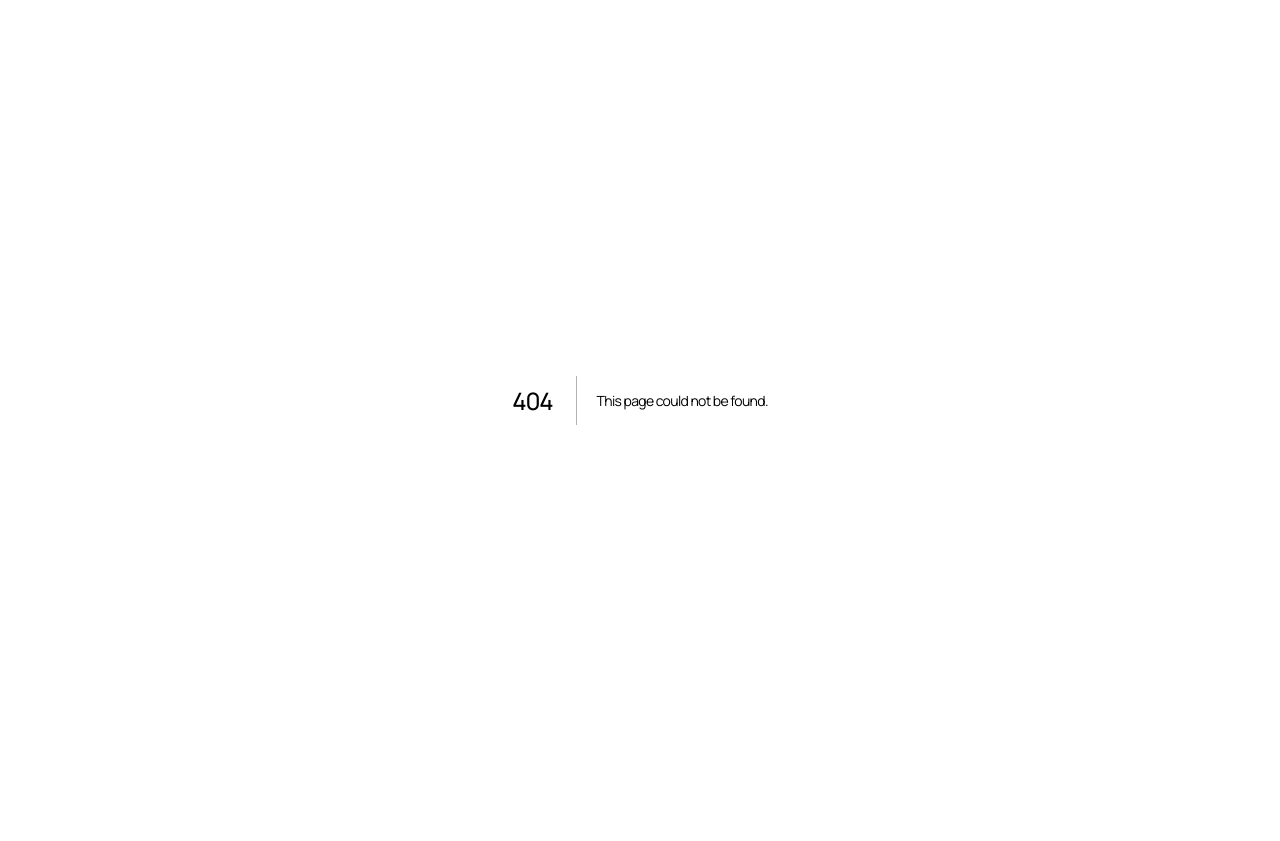
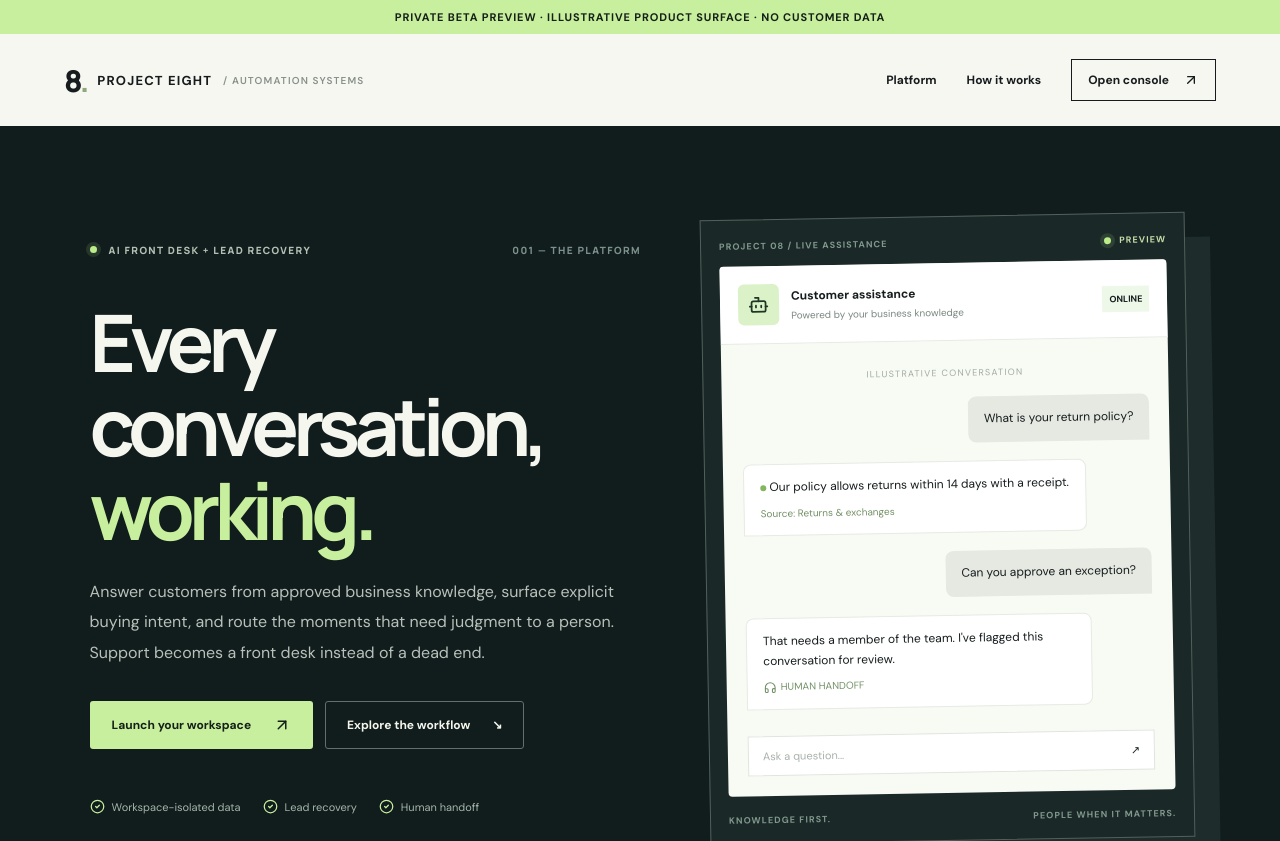
Before and after one commit to ajlacabe23-2426/Project-8-AI-customer-support, a Next.js app: page /preview in a window 1280 px wide. Before the commit this address had no page. Shown: the top 841 px of the page. Before the commit the page ends 800 px from the top, so only its background shows below. Built offline with nearby package versions, Linux system fonts and the light colour scheme.

Commit message:
Preview: add non-production Project 8 product demo route (#13)
* chore(task): define private beta preview route

* feat(preview): add private beta product demo route

* chore(task): move preview route to verification

* chore(task): mark private beta preview ready for AJ

```diff
--- /dev/null
+++ b/app/preview/page.tsx
@@ -0,0 +1,26 @@
+import Home from '../page';
+
+export const metadata={
+  title:'Project 8 · Private Beta Preview',
+  description:'Illustrative, non-production preview of the Project 8 AI customer support product.',
+  robots:{index:false,follow:false,nocache:true}
+};
+
+export default function PreviewPage(){
+  return <>
+    <div style={{
+      position:'relative',
+      zIndex:10,
+      padding:'10px 18px',
+      background:'#c7ef9d',
+      color:'#162019',
+      fontSize:11,
+      fontWeight:800,
+      letterSpacing:'.08em',
+      textAlign:'center'
+    }}>
+      PRIVATE BETA PREVIEW · ILLUSTRATIVE PRODUCT SURFACE · NO CUSTOMER DATA
+    </div>
+    <Home/>
+  </>;
+}
```
Also changed, not shown: .codex/CURRENT_TASK.md.
